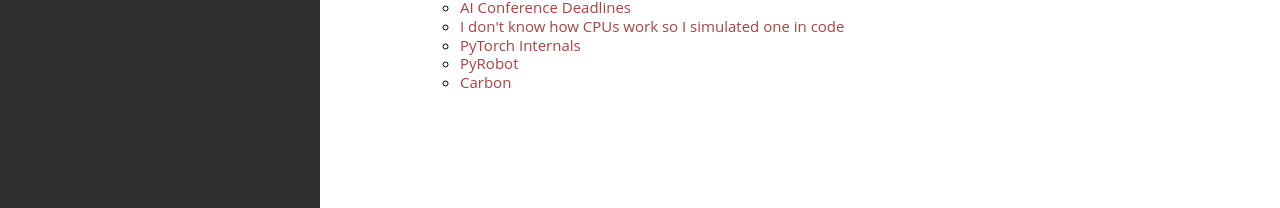
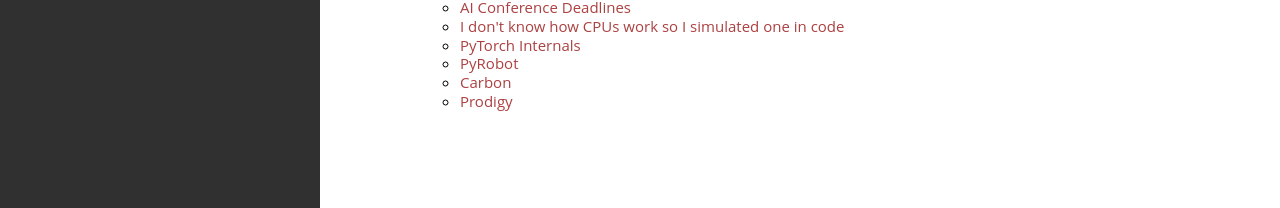
Before and after one commit to pharrellyhy/pharrellyhy.github.io.bakcup, a Jekyll site: the page built from resource.md, in a window 1280 px wide and 900 px high, scrolled down 3772 px. Shown: the part 689-897 px from the top of the window. Built offline with Jekyll 4.4.1, drawn with Linux system fonts in a browser that asks for light colours.

Commit message:
updates resource

```diff
--- a/_data/nav.yml
+++ b/_data/nav.yml
@@ -670,3 +670,6 @@
 
     - title: "Carbon"
       url: "https://carbon.now.sh"
+
+    - title: "Prodigy"
+      url: "https://prodi.gy/"
```
